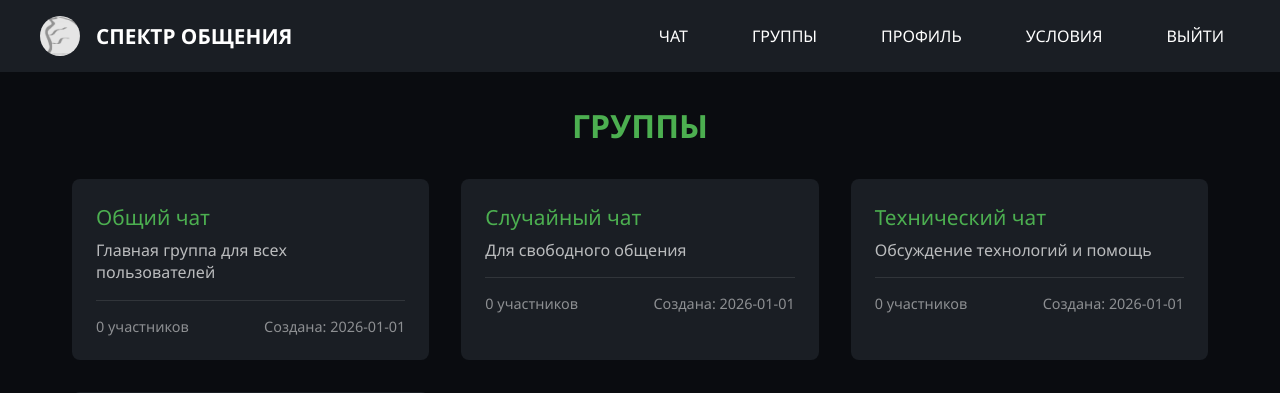
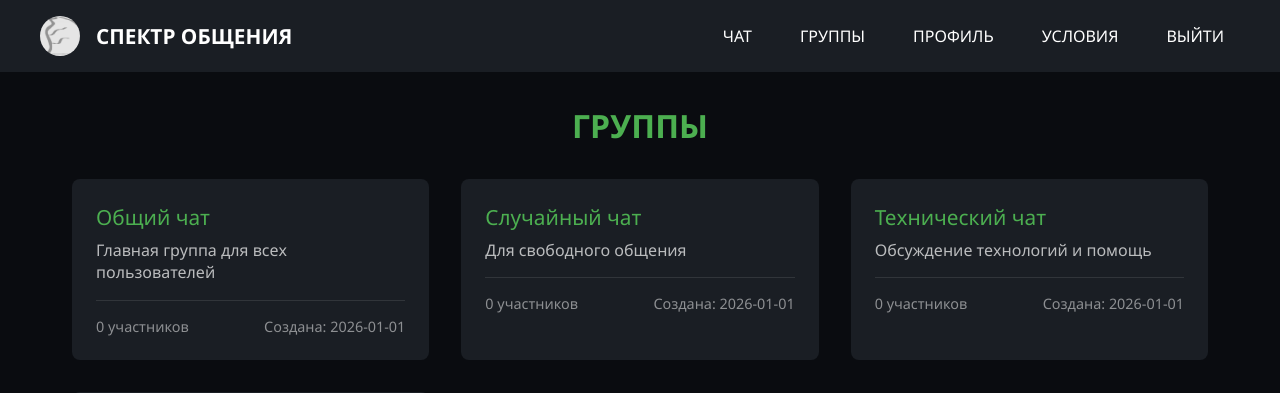
Before and after one commit to zenorvin-a11y/Spectrum-of-communication-3.0, a Flask app: page /groups in a window 1280 px wide. Shown: the top 393 px of the page. Run offline with Flask 3, Linux system fonts and the light colour scheme; the visitor is signed in with stand-in values (Sample User, id 1).

Commit message:
Update groups.html

```diff
--- a/templates/groups.html
+++ b/templates/groups.html
@@ -18,7 +18,7 @@
         }
 
         .navbar {
-            background-color: #1a1e24;
+            background-color: {{ user_settings.menu_color if user_settings else '#1a1e24' }};
             padding: 1rem 2rem;
             position: sticky;
             top: 0;
@@ -54,8 +54,9 @@
 
         .nav-links {
             display: flex;
-            gap: 2rem;
+            gap: 1rem;
             align-items: center;
+            flex-wrap: wrap;
         }
 
         .nav-links a {
```
